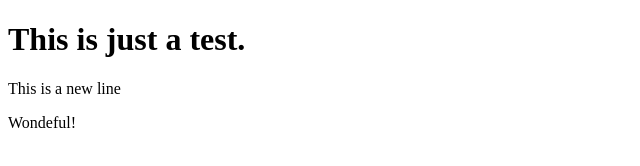
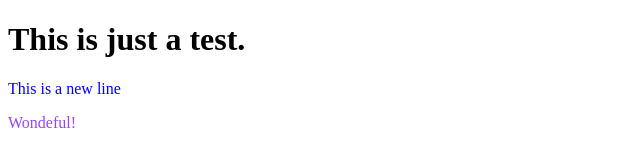
Before and after one commit to cfvbaibai/plain, a plain HTML site: page index.html in a window 1280 px wide. Shown: the whole page, without its empty margins (0-640 px from the left). Drawn offline with Linux system fonts and the light colour scheme.

Commit message:
add color to text

```diff
--- a/index.html
+++ b/index.html
@@ -2,7 +2,7 @@
 <html>
 <body>
 <h1>This is just a test.</h1>
-<p>This is a new line</p>
-<p>Wondeful!</p>
+<p style="color: blue">This is a new line</p>
+<p style="color: #9843fc">Wondeful!</p>
 </body>
 </html>
```
